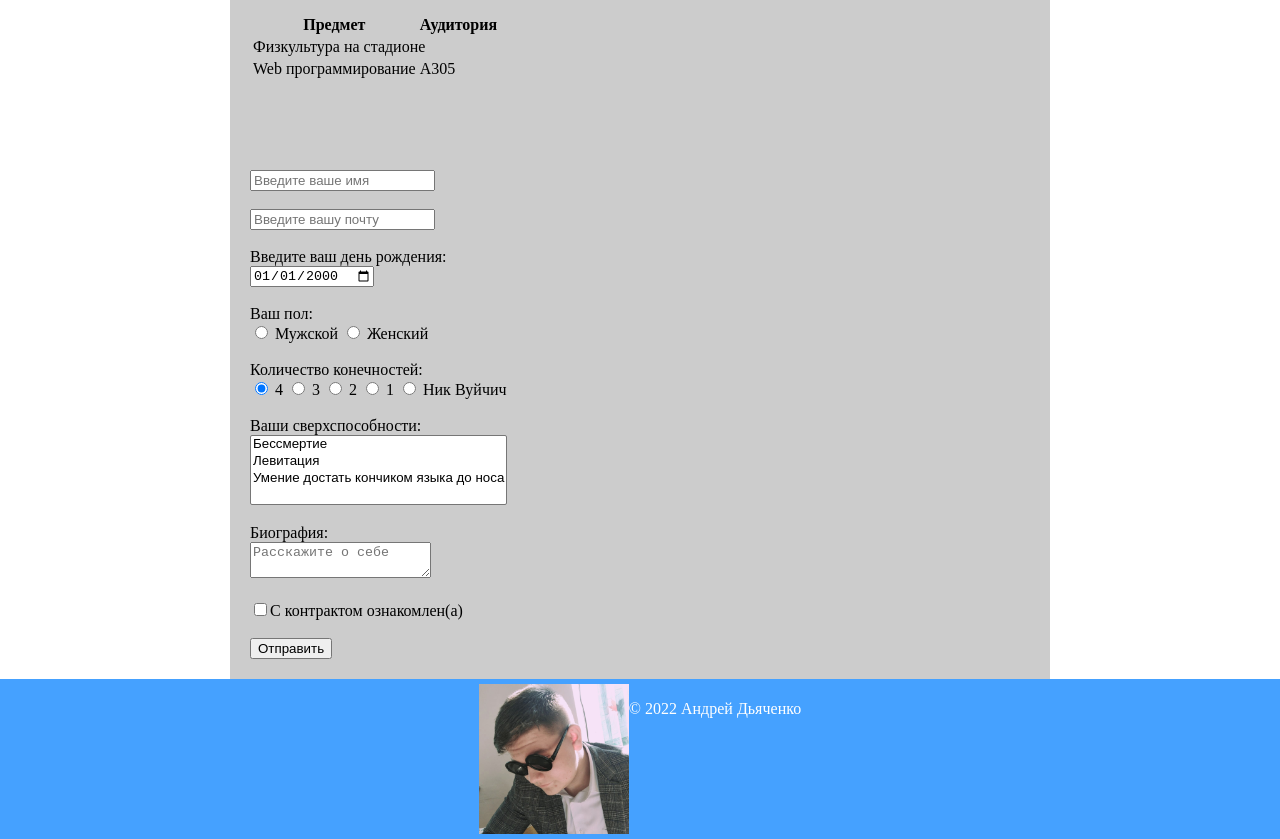
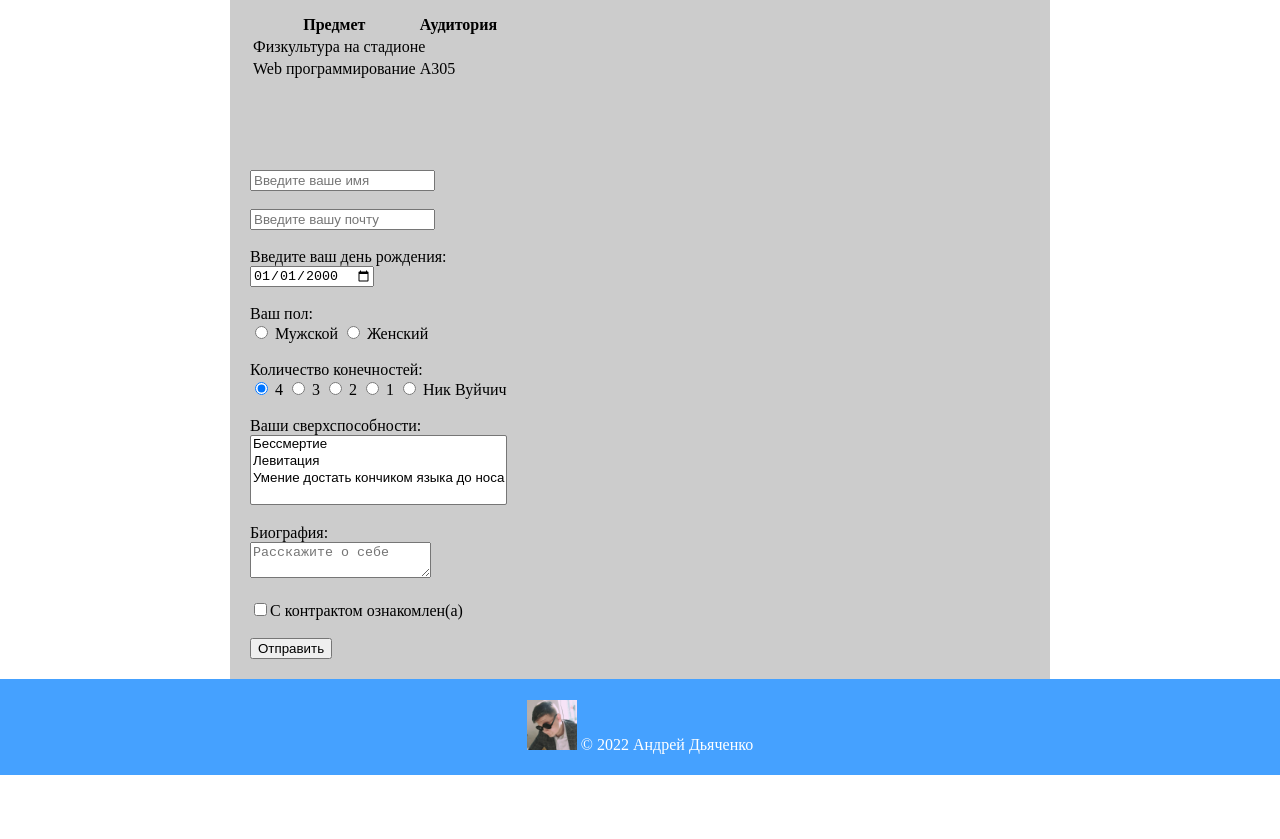
Before and after one commit to timxx21/timxx22.github.io, a plain HTML site: page index.html in a window 1280 px wide. Shown: the part 616-1455 px from the top of the page. After the commit the page ends 1391 px from the top, so only its background shows below. Drawn offline with Linux system fonts and the light colour scheme.

Commit message:
Update index.html

```diff
--- a/index.html
+++ b/index.html
@@ -120,7 +120,7 @@
 		</div>
 	</div>
 	<footer>
-		<img src="LmINNt6G-Yw.jpg" width="150" height="150" alt="Защита от пиратов"></a><p>© 2022 Андрей Дьяченко</p>
+		<p> <img src="LmINNt6G-Yw.jpg" width="50" height="50" alt="Защита от пиратов"></a> © 2022 Андрей Дьяченко</p>
 	</footer>
 </body>
 
```
